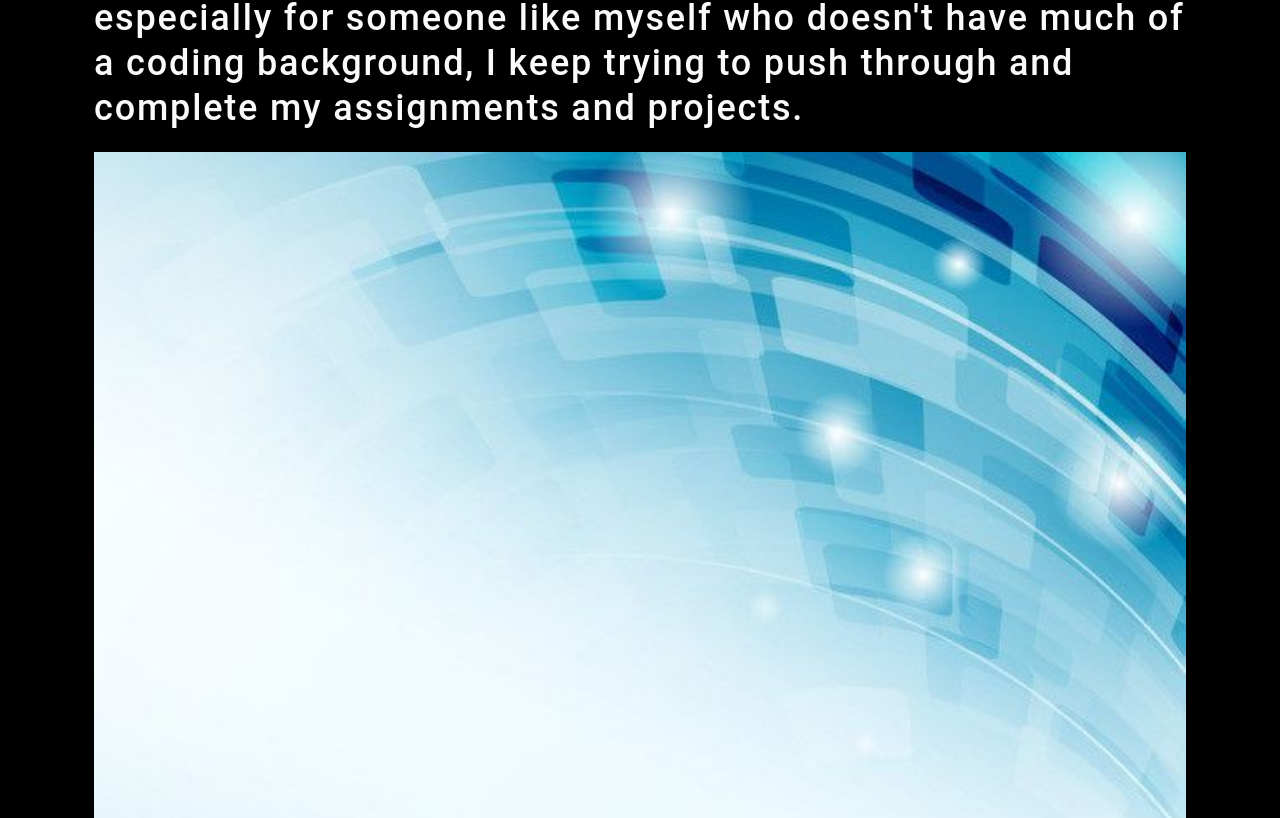
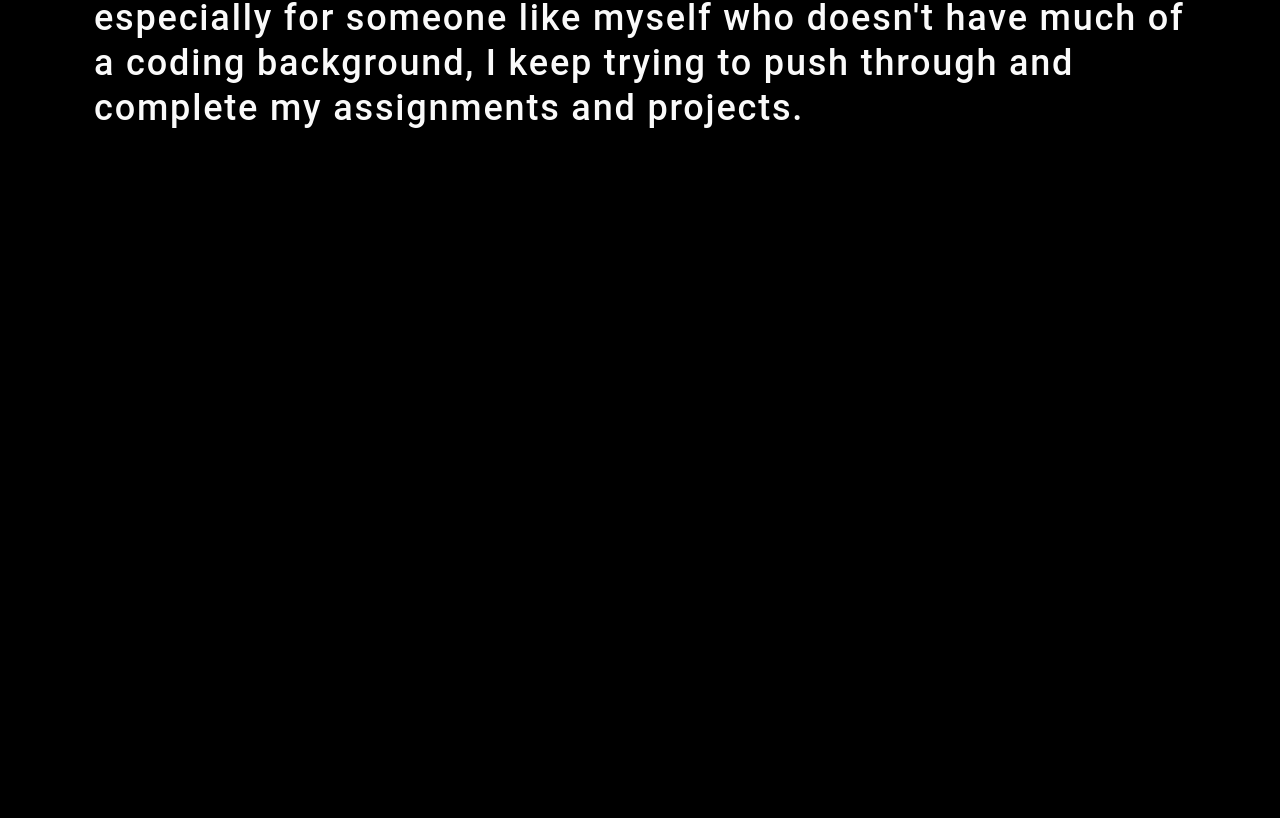
Before and after one commit to MBadi089/React-Portfolio, a React (Create React App) app: page / in a window 1280 px wide. Shown: the part 462-1280 px from the top of the page. After the commit the page ends 800 px from the top, so only its background shows below. Built offline with nearby package versions, Linux system fonts and the light colour scheme.

Commit message:
added a components background index.js for a background image

```diff
--- a/src/App.js
+++ b/src/App.js
@@ -3,6 +3,7 @@ import Nav from './components/Nav';
 import About from './components/About';
 import Projects from './components/Projects';
 import ContactForm from './components/Contact';
+import Background from './components/Background';
 
 
 
@@ -21,6 +22,7 @@ const [contactSelected, setContactSelected] = useState(false);
 
 return (
   <div>
+    <Background></Background>
     <Nav
       categories={categories}
       setCurrentCategory={setCurrentCategory}
--- a/src/components/About/index.js
+++ b/src/components/About/index.js
@@ -1,5 +1,5 @@
 import React from 'react';
-import coverImage from "../../assets/cover/Background-Image.jpg";
+
 
 function About() {
   return (
@@ -8,7 +8,6 @@ function About() {
   This six month course is shaping me into a well rounded web developer. Though the course can be very challenging,
   especially for someone like myself who doesn't have much of a coding background, I keep trying to push through and
   complete my assignments and projects.</h1>
-  <img src={coverImage} className="my-2" style={{ width: "100%" }} alt="cover" />
 </section>
   );
 }
--- /dev/null
+++ b/src/components/Background/index.js
@@ -0,0 +1,10 @@
+import React from "react";
+import background from "./cover/background-Image.jpg";
+
+function Background() {
+    return (
+        <div style={{ backgroundImage: `url(${background})` }}></div>
+    );
+}
+
+export default Background;
```
